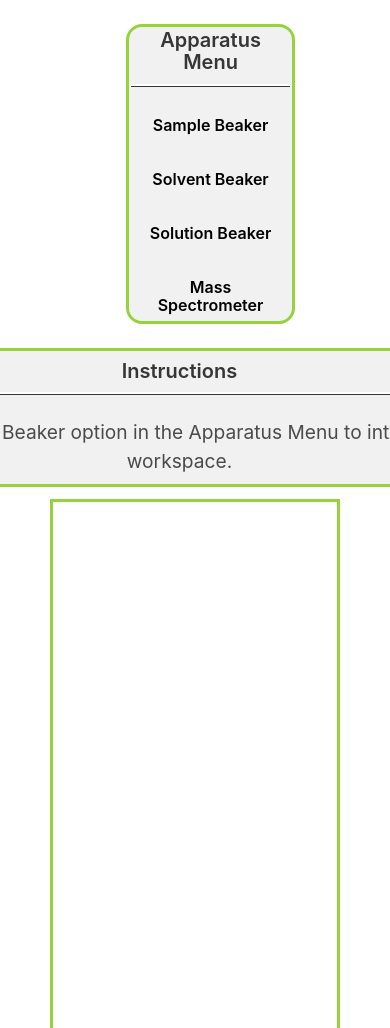
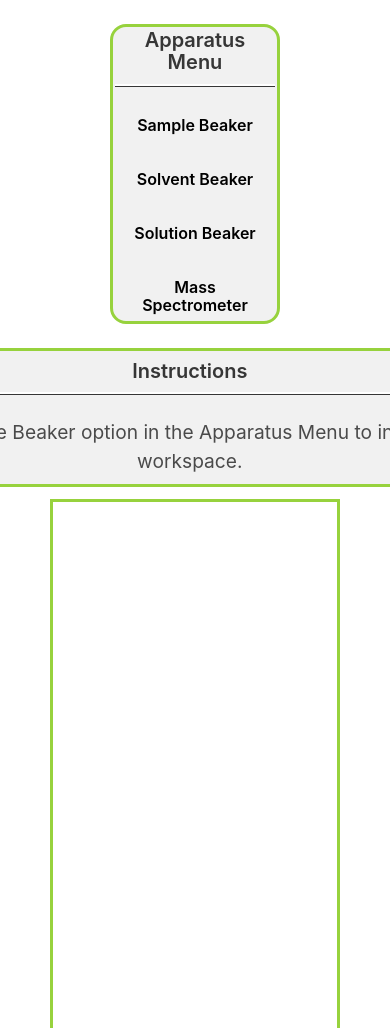
Before and after one commit to virtual-labs/exp-determination-molar-mass-iiith, a plain HTML site: page experiment/simulation/index.html in a window 390 px wide. Shown: the top 1028 px of the page. Drawn offline with nearby package versions, Linux system fonts and the light colour scheme.

Commit message:
Margin fixes for mobile

```diff
--- a/experiment/simulation/css/main.css
+++ b/experiment/simulation/css/main.css
@@ -126,7 +126,7 @@
   .apparatus {
     order: 1;
     width: 40%;
-    margin-left: 7.5%;
+    /* margin-left: 2.5%; */
   }
 
   .simulation {
@@ -138,7 +138,7 @@
   .observations-box {
     order: 2;
     width: 40%;
-    margin-right: 7.5%;
+    /* margin-right: 0.5%; */
     display: block;
   }
 }
```
